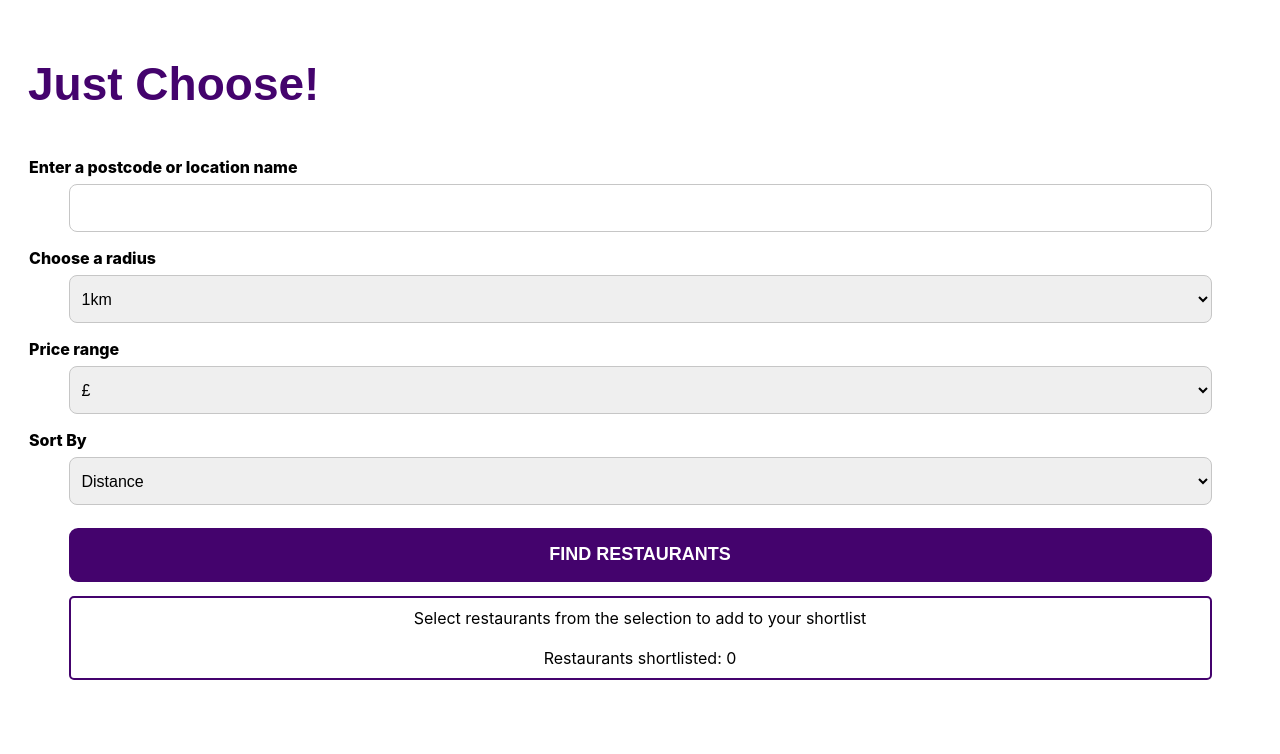
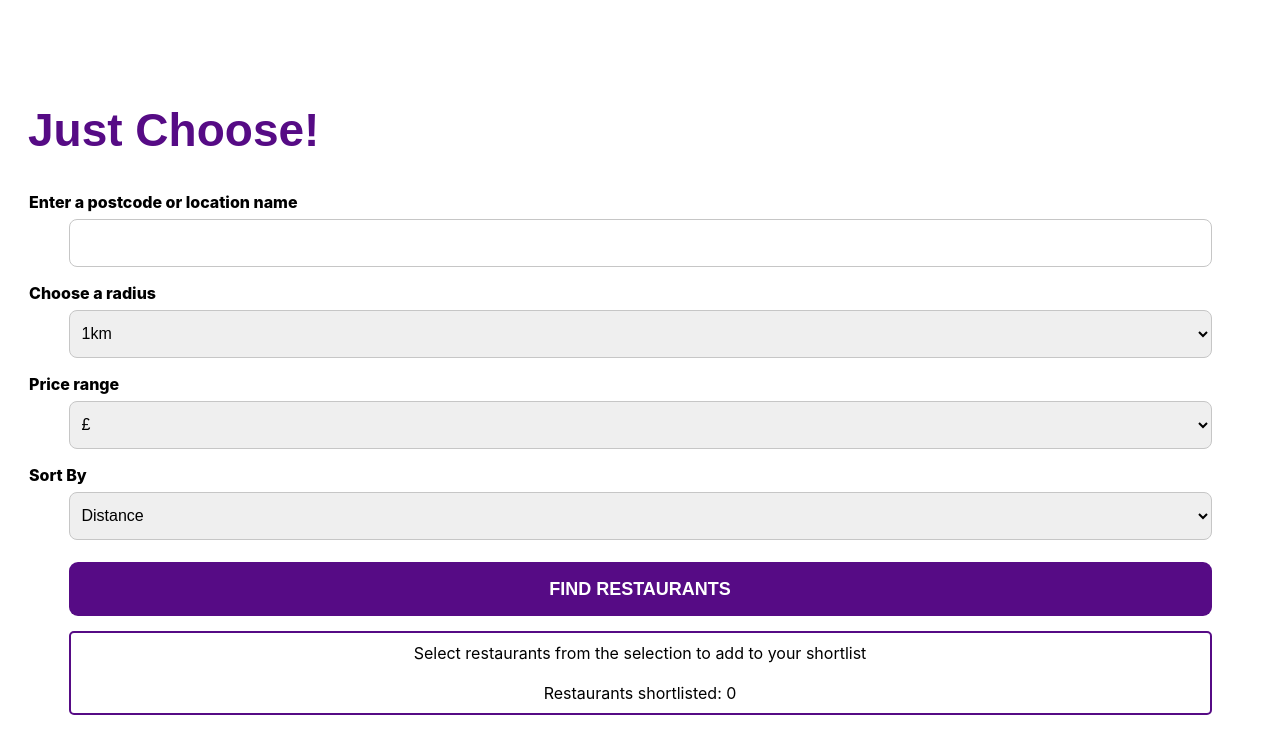
Before and after one commit to williamyap90/fe-just-choose, a React (Create React App) app: page /dashboard in a window 1280 px wide. Shown: the top 754 px of the page. Built offline with nearby package versions, Linux system fonts and the light colour scheme; a web font is replaced by a local one.

Commit message:
fix positioning in styling

```diff
--- a/src/CSS/App.css
+++ b/src/CSS/App.css
@@ -26,7 +26,7 @@ html {
     --fs-header: 4.6rem;
 
     /* Colours */
-    --clr-primary: #44036d;
+    --clr-primary: #560b85;
     --clr-secondary: #a25bce;
     --clr-light: rgb(198, 198, 198);
     --clr-dark: rgb(58, 58, 58);
@@ -101,10 +101,11 @@ html {
     margin-top: 1em;
 }
 .page-header-signup {
-    margin-top: -1em;
+    margin-top: -0.15em;
 }
 .page-header-confirmation {
     margin-top: 1.5em;
+    margin-right: 0.5em;
 }
 
 .event-confirmation-text {
@@ -272,8 +273,8 @@ html {
 /* Restaurant filters */
 .page-header-shortlist {
     text-align: left;
-    margin-top: 1.5em;
-    margin-bottom: -0.75em;
+    margin-top: 2em;
+    margin-bottom: -0.25em;
 }
 .filters > form {
     margin-top: 3em;
@@ -336,8 +337,7 @@ html {
 
 /* Final shortlist */
 .page-header-shortlist {
-    margin-top: -0.5em;
-    margin-bottom: 0.5em;
+    margin-top: 0.5em;
 }
 .input-label-shortlist {
     text-align: left;
--- a/src/CSS/Boxes.module.css
+++ b/src/CSS/Boxes.module.css
@@ -21,6 +21,7 @@
     padding-right: 0.5em;
     box-sizing: border-box;
     margin-top: 2.5em;
+    padding-top: 2em;
     padding-bottom: 2em;
 }
 
@@ -72,13 +73,14 @@
     position: relative;
     background-color: rgb(243, 243, 243);
     width: 300px;
-    height: 390px;
+    height: 410px;
     box-shadow: rgba(0, 0, 0, 0.02) 0px 1px 3px 0px,
         rgba(27, 31, 35, 0.15) 0px 0px 0px 1px;
     border-radius: 0.5em;
     background-size: cover;
     background-position: center;
     font-size: var(--fs-regular);
+    /* padding-bottom: 2em; */
 }
 
 .winning-restaurant-display-container {
--- a/src/CSS/Images.module.css
+++ b/src/CSS/Images.module.css
@@ -5,4 +5,5 @@
     display: block;
     border-radius: 0.5em;
     margin-bottom: 0.75em;
+    object-fit: cover;
 }
--- a/src/Components/EventHistory.tsx
+++ b/src/Components/EventHistory.tsx
@@ -49,11 +49,17 @@ export default function EventHistory(props: any) {
             </div>
         );
     };
+    const fixDate = (date: any) => {
+        const fixedDate = new Date(date);
+        console.log(fixedDate);
+
+        return fixedDate.toString().split(' GMT')[0].slice(0, -3);
+    };
 
     return (
         <div>
             <h1 className="page-header page-header-eventhistory">
-                Hi {props.loggedInUser.name}
+                Your Profile
             </h1>
             <h2 className="page-event-history">Here is your event history:</h2>
             {eventHistory &&
@@ -75,7 +81,8 @@ export default function EventHistory(props: any) {
                                     Paragraphs['restaurant-info-title-events']
                                 }
                             >
-                                <strong>Event date:</strong> {event.endDate}{' '}
+                                <strong>Event date:</strong>{' '}
+                                {fixDate(event.endDate)}{' '}
                             </p>
 
                             <p
--- a/src/Components/LoginPage.tsx
+++ b/src/Components/LoginPage.tsx
@@ -58,7 +58,7 @@ const LoginPage = (props: any) => {
                     type="email"
                     name="email"
                     id="email"
-                    // autoComplete="off" //
+                    autoComplete="off" //
                     required
                     onChange={(event) => updateUserLogin(event)}
                 />
--- a/src/Components/OrganiserJourney/RestaurantSelection.tsx
+++ b/src/Components/OrganiserJourney/RestaurantSelection.tsx
@@ -171,7 +171,8 @@ export default function RestaurantSelection(props: Props) {
                                     Paragraphs['restaurant-info-additional']
                                 }
                             >
-                                Distance: {Math.floor(restaurant.distance)}m{' '}
+                                Distance:{' '}
+                                {Math.floor(restaurant.distance) / 100}km{' '}
                             </p>
                             <p
                                 className={
--- a/src/Components/VoterJourney/VoterLandingPage.tsx
+++ b/src/Components/VoterJourney/VoterLandingPage.tsx
@@ -158,7 +158,8 @@ export default function VoterLandingPage() {
     return (
         <div>
             <h2 className="page-header-voting">
-                You have been invited to vote at {event && event.eventName}
+                You have been invited to vote at{' '}
+                <span>{event && event.eventName}</span>
             </h2>
             <div className="voting-page-text">
                 <p>Swipe right to vote yes, swipe left to vote no</p>
```
